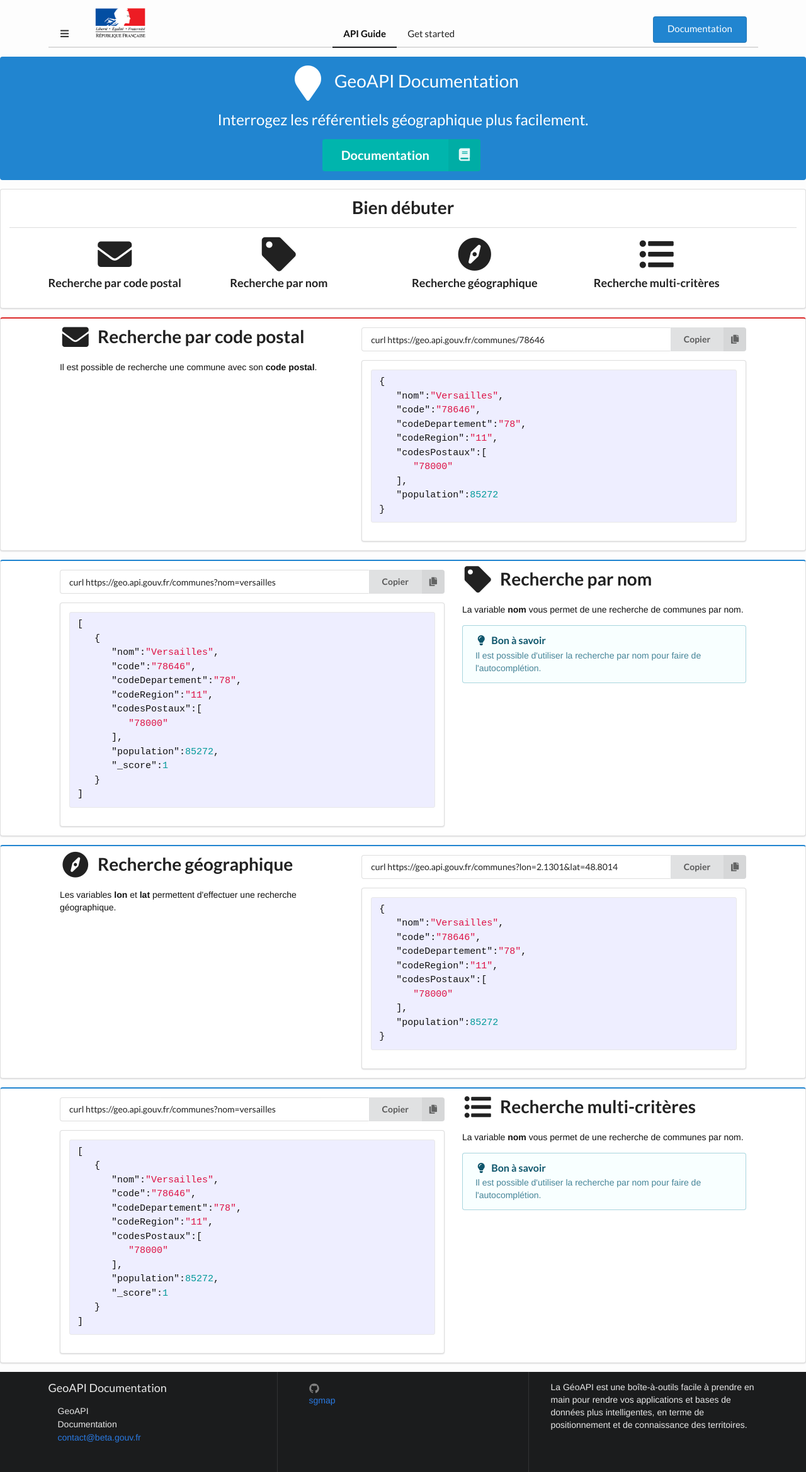
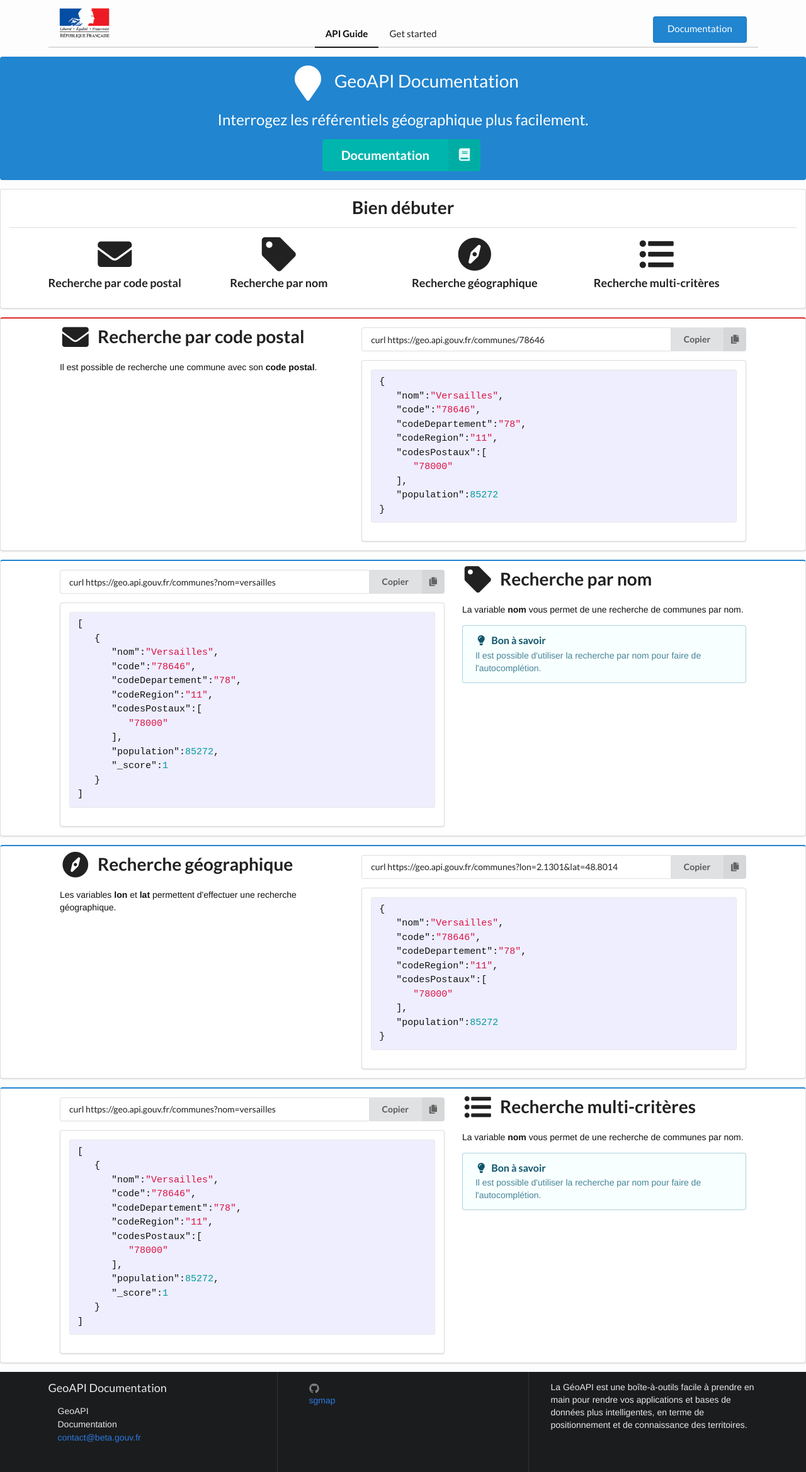
Before and after one commit to datagouv/geo.api.gouv.fr, a Jekyll site: the page built from index.html, in a window 1280 px wide. Shown: the whole page at 63% size. Built offline with Jekyll 4.4.1, drawn with Linux system fonts in a browser that asks for light colours; nearby versions of some CDN libraries.

Commit message:
Remove sidebar icon

```diff
--- a/_includes/header.html
+++ b/_includes/header.html
@@ -1,9 +1,6 @@
 <header class="site-header">
     <div class="ui container">
         <div class="ui large secondary pointing menu">
-            <a class="toc item">
-                <i class="sidebar icon"></i>
-            </a>
             <div class="left item">
                 <a href="/"><img class="ui tiny image" src="{{ site.baseurl }}/img/logo-marianne.gif"></a>
             </div>
```
